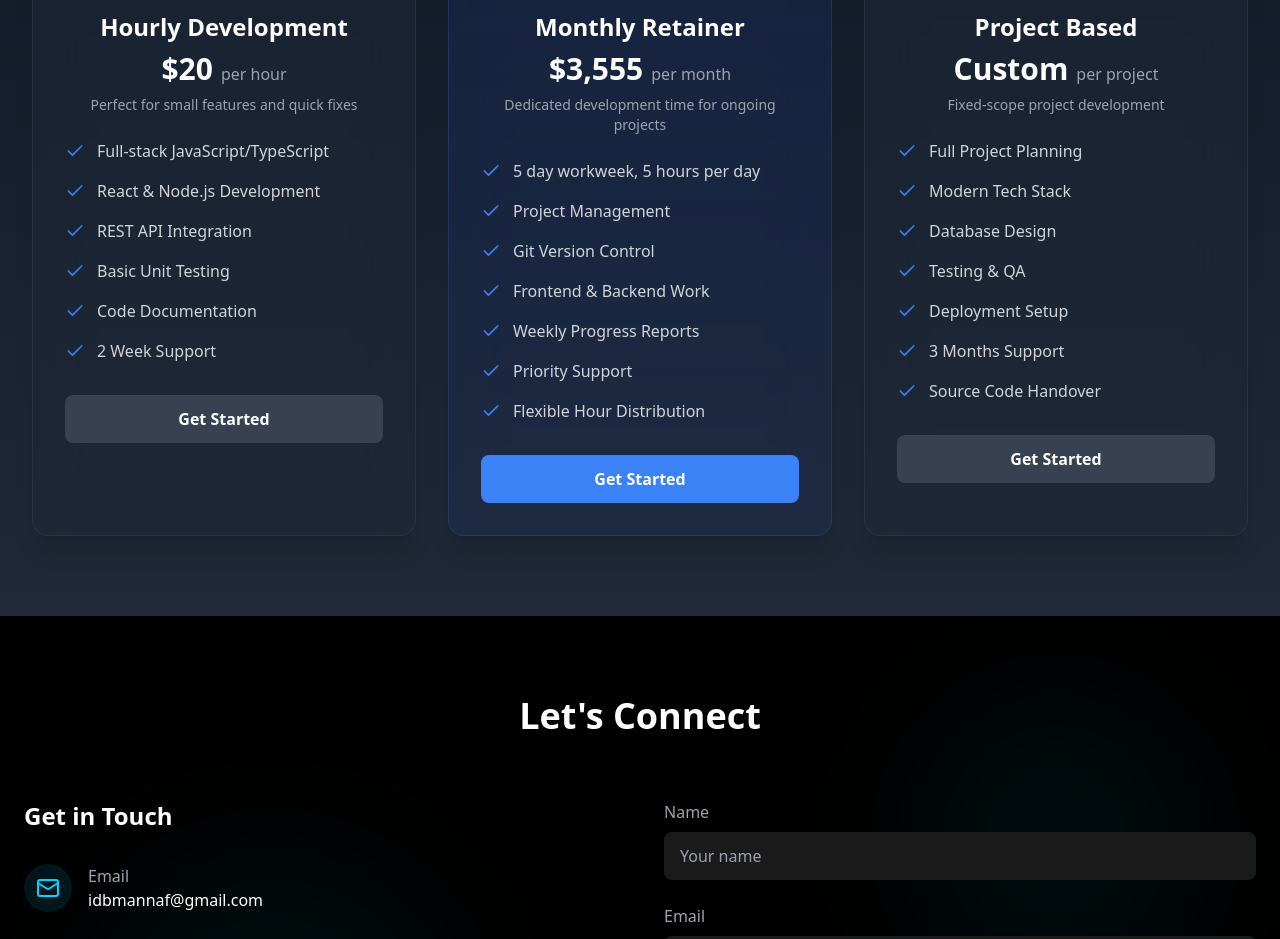
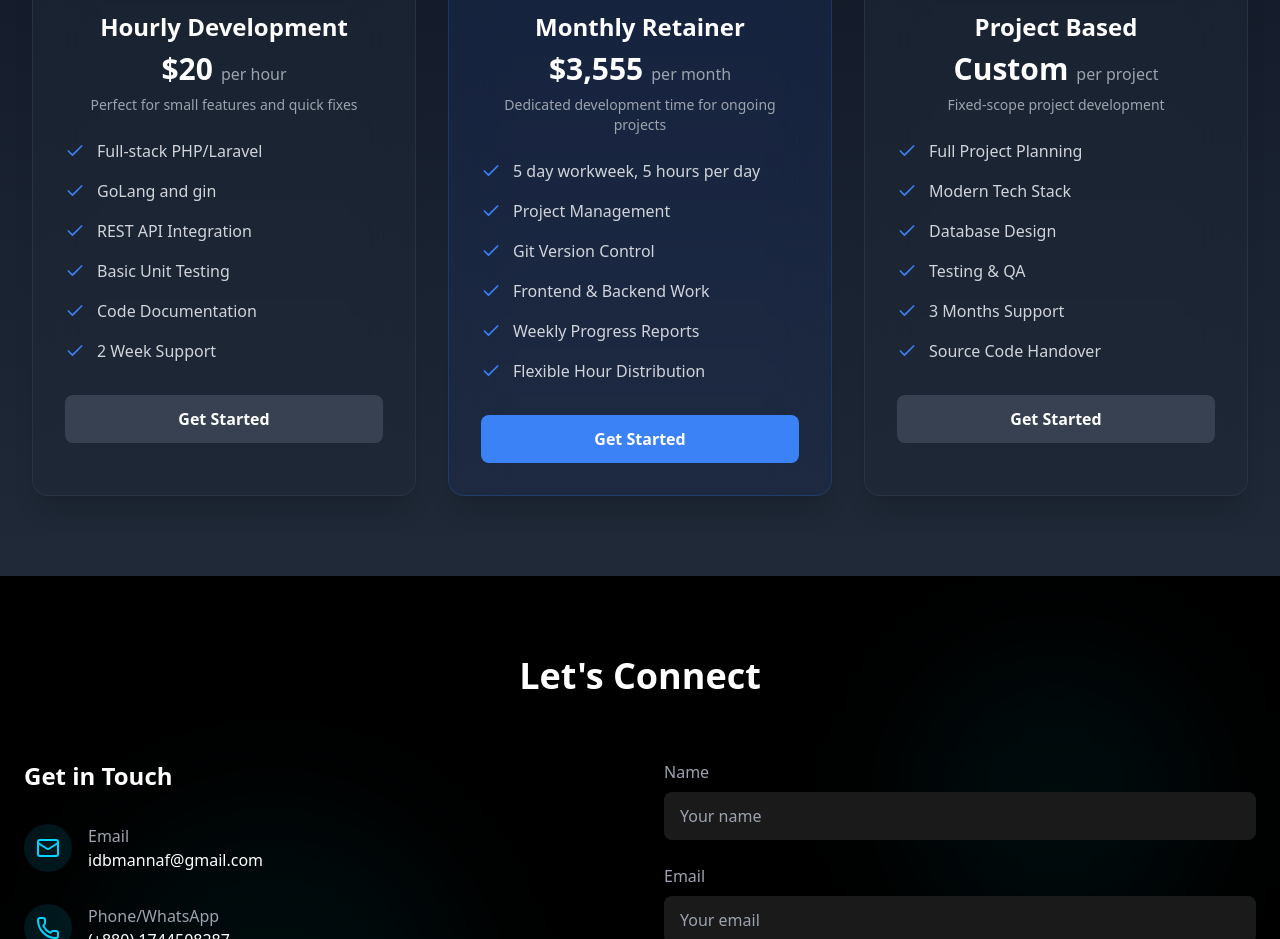
Before and after one commit to idbmannaf/mannaf, a React (Vite) app: page / in a window 1280 px wide. Shown: the part 5280-6219 px from the top of the page. Built offline with nearby package versions, Linux system fonts and the light colour scheme.

Commit message:
Update Pricing.jsx

```diff
--- a/src/components/Pricing.jsx
+++ b/src/components/Pricing.jsx
@@ -9,8 +9,8 @@ const pricingPlans = [
     period: "per hour",
     description: "Perfect for small features and quick fixes",
     features: [
-      "Full-stack JavaScript/TypeScript",
-      "React & Node.js Development",
+      "Full-stack PHP/Laravel",
+      "GoLang and gin",
       "REST API Integration",
       "Basic Unit Testing",
       "Code Documentation",
@@ -30,7 +30,6 @@ const pricingPlans = [
       "Git Version Control",
       "Frontend & Backend Work",
       "Weekly Progress Reports",
-      "Priority Support",
       "Flexible Hour Distribution",
     ],
     icon: <GitBranch className="w-6 h-6 text-blue-500" />,
@@ -46,7 +45,6 @@ const pricingPlans = [
       "Modern Tech Stack",
       "Database Design",
       "Testing & QA",
-      "Deployment Setup",
       "3 Months Support",
       "Source Code Handover",
     ],
```
